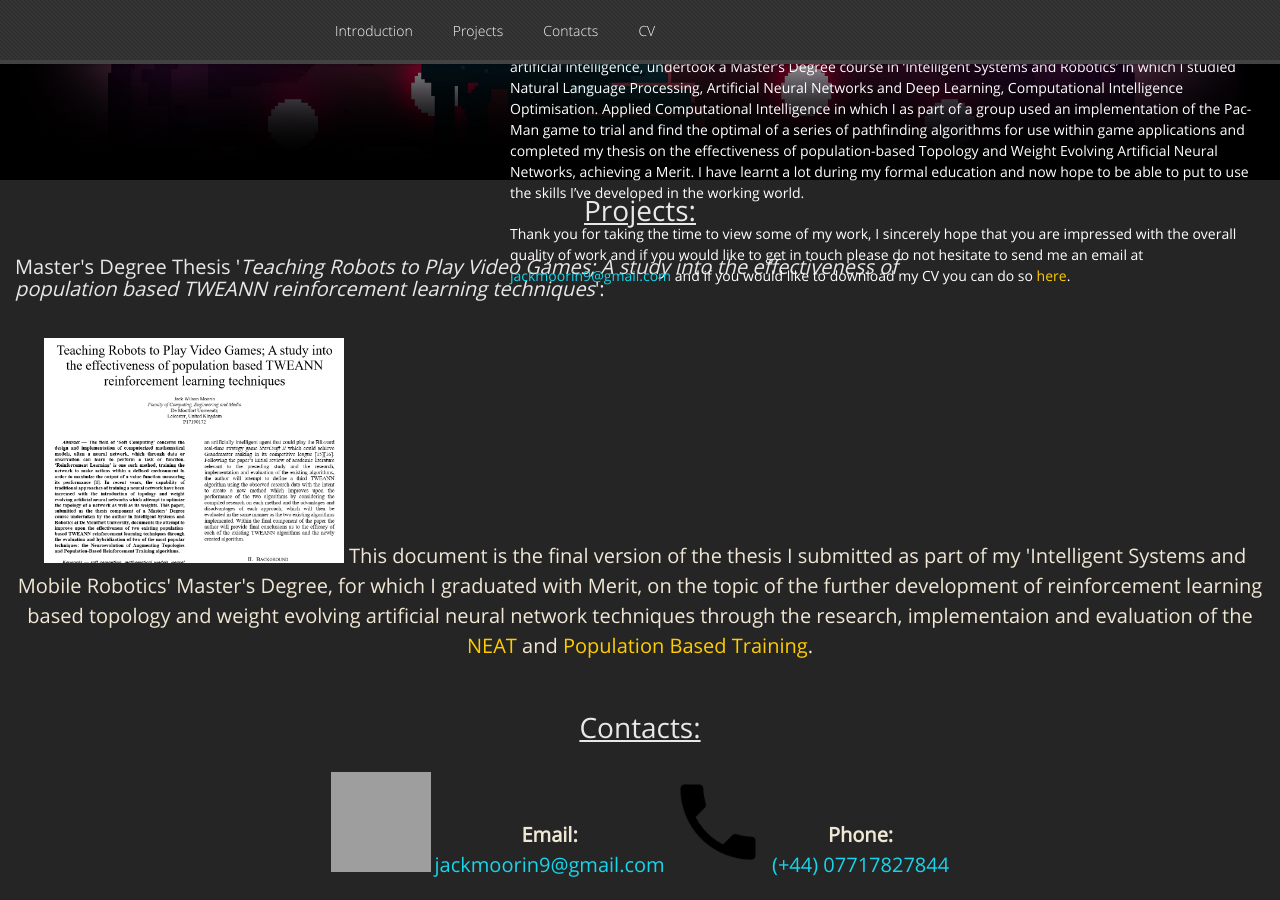
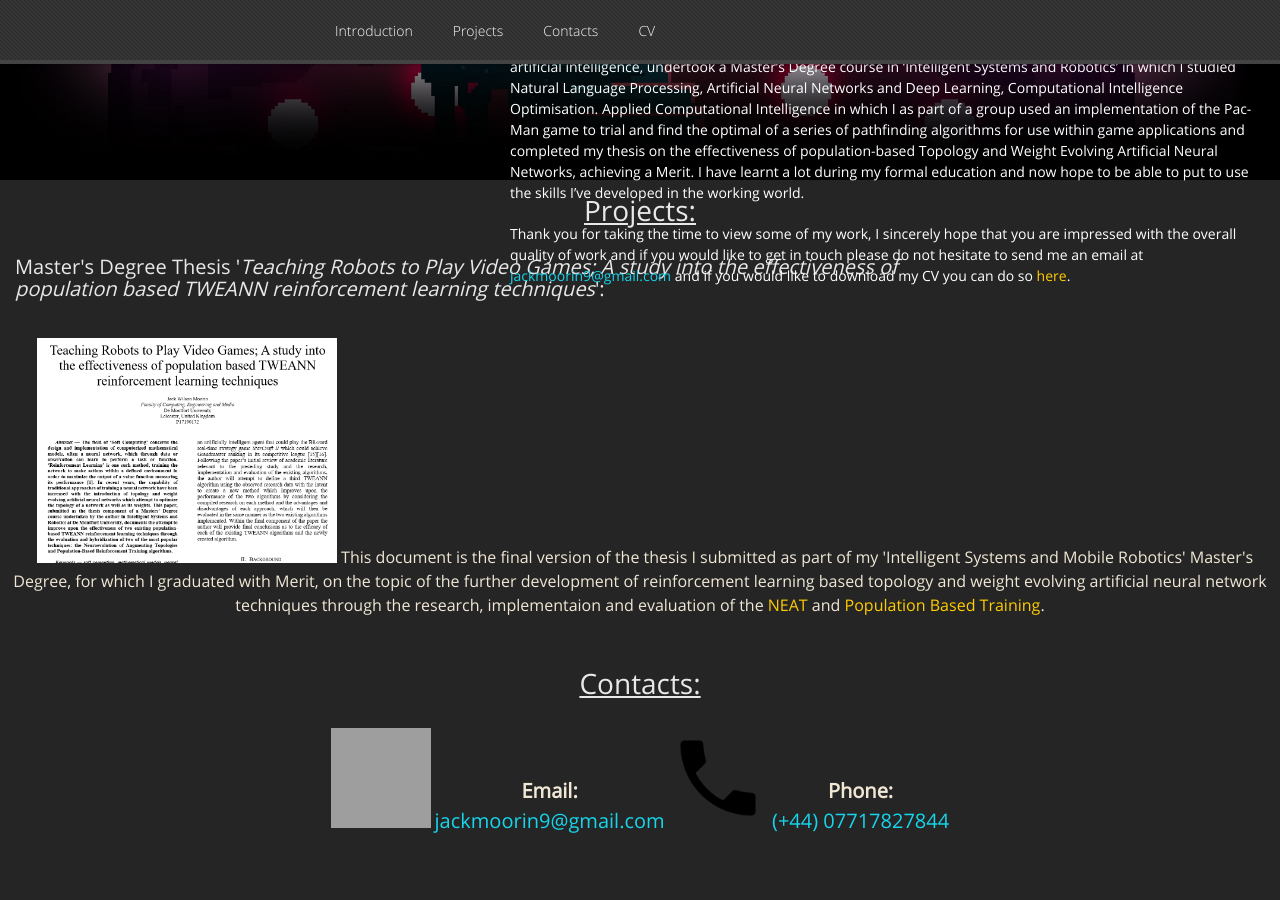
Before and after one commit to GamesProgrammingGrad2021/GamesProgrammingGrad2021.github.io, a Jekyll site: the page built from index.md, in a window 1280 px wide and 900 px high, scrolled down 927 px. Built offline with Jekyll 4.4.1, drawn with Linux system fonts in a browser that asks for light colours; nearby versions of some CDN libraries; our own code applies the rules of GitHub Pages for plain Markdown files; after the commit the page ends 1783 px from its top, so only the background shows below that; grey boxes are pictures that could not be loaded.

Commit message:
Update default.html

```diff
--- a/_layouts/default.html
+++ b/_layouts/default.html
@@ -120,7 +120,7 @@
 
 			<!-- Master's Thesis -->
 			<h2 style="padding-top:20px; padding-left: 15px; padding-bottom: 10px; text-align: left; font-size: 20px;">Master's Degree Thesis '<i>Teaching Robots to Play Video Games; A study into the effectiveness of<br>population based TWEANN reinforcement learning techniques</i>':</h2>
-			<p style="align: left; font-size: 20px;"><span style="display: inline-block; padding-left: 10px; padding-top: 18px;">
+			<p style="align: left; font-size: 16px;"><span style="display: inline-block; padding-left: 10px; padding-top: 18px;">
 			<img src="Thesis_Thumbnail.png" alt="Thesis_Thumbnail" width="300" height="225" style="padding-left: 0px;"></span>
 			This document is the final version of the thesis I submitted as part of my 'Intelligent Systems and Mobile Robotics' Master's Degree,
 			for which I graduated with Merit, on the topic of the further development of reinforcement learning based topology and weight evolving
```
